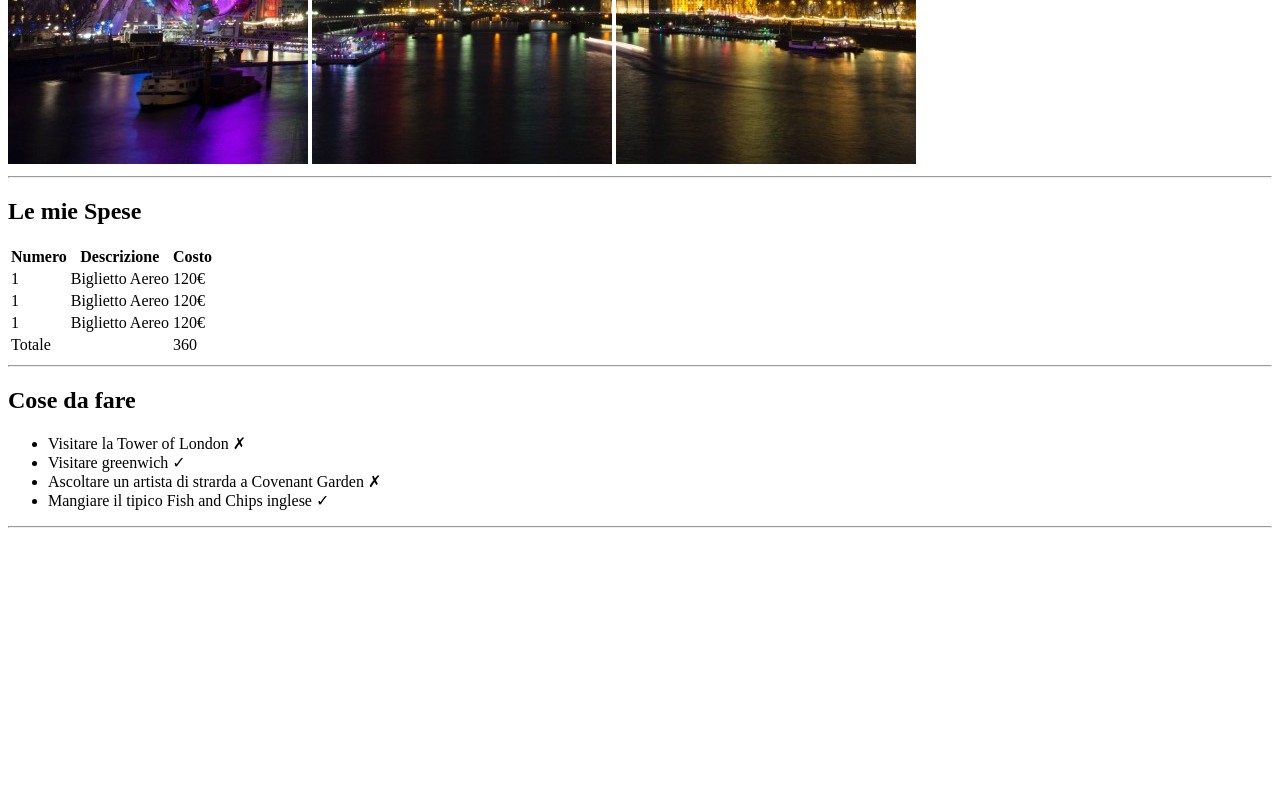
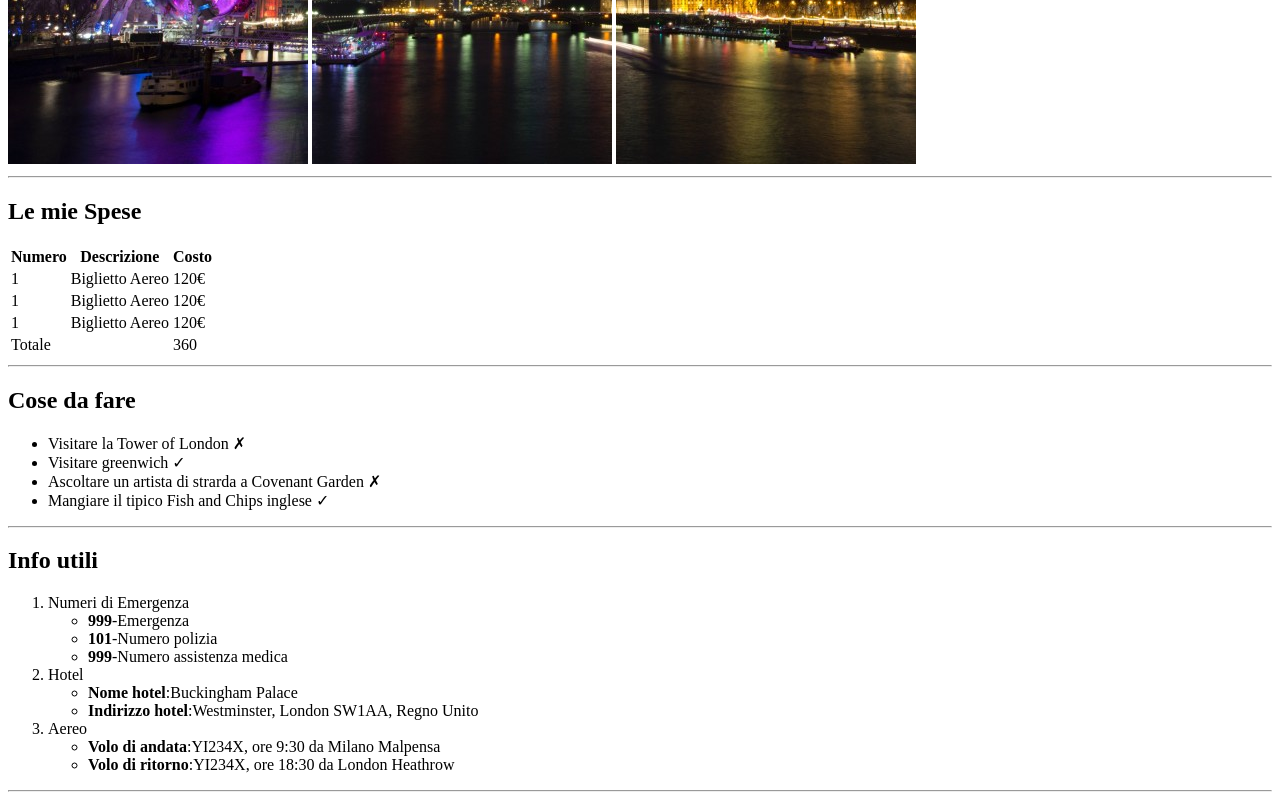
Before and after one commit to LivingtonMerello98/html-london-trip, a plain HTML site: page index.html in a window 1280 px wide. Shown: the part 516-1316 px from the top of the page. Before the commit the page ends 1052 px from the top, so only its background shows below. Drawn offline with Linux system fonts and the light colour scheme.

Commit message:
[UPDT]"info utili" section loaded

```diff
--- a/index.html
+++ b/index.html
@@ -53,5 +53,28 @@
         <li>Mangiare il tipico Fish and Chips inglese &#10003</li>
     </ul>
     <hr>
+    <h2>Info utili</h2>
+    <ol>
+        <li>Numeri di Emergenza
+            <ul>
+                <li><strong>999</strong>-Emergenza</li>
+                <li><strong>101</strong>-Numero polizia</li>
+                <li><strong>999</strong>-Numero assistenza medica</li>
+            </ul>
+        </li>
+        <li>Hotel
+            <ul>
+                <li><strong>Nome hotel</strong>:Buckingham Palace</li>
+                <li><strong>Indirizzo hotel</strong>:Westminster, London SW1AA, Regno Unito</li>
+            </ul>
+        </li>
+        <li>Aereo
+            <ul>
+                <li><strong>Volo di andata</strong>:YI234X, ore 9:30 da Milano Malpensa</li>
+                <li><strong>Volo di ritorno</strong>:YI234X, ore 18:30 da London Heathrow</li>
+            </ul>
+        </li>
+    </ol>
+    <hr>
 </body>
 </html>
```
